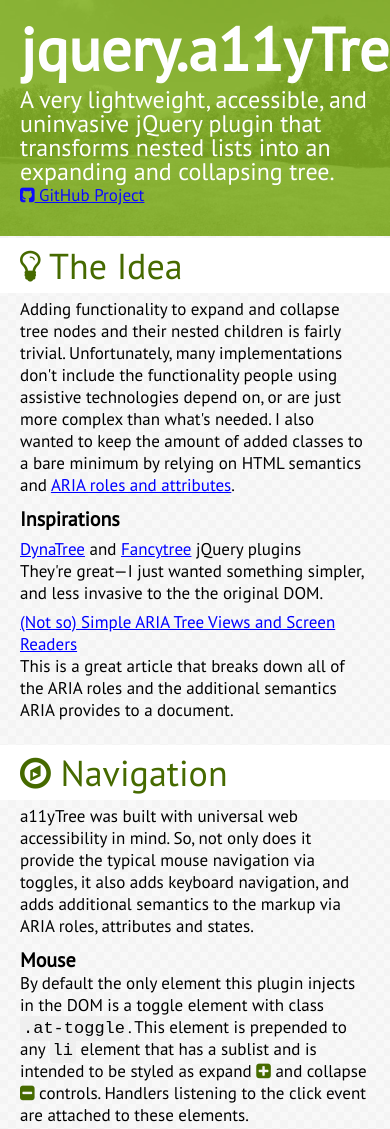
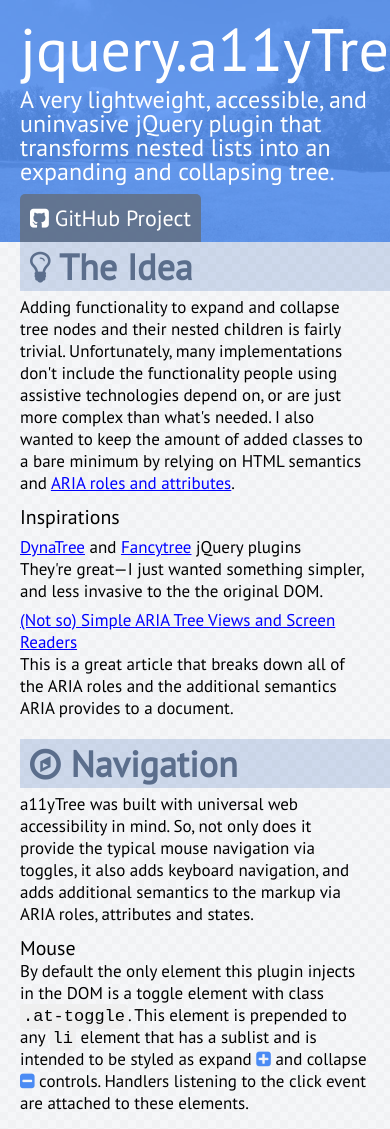
Before and after one commit to longmatthewh/longmatthewh.github.io, a website: page a11yTree/index.html in a window 390 px wide. Shown: the top 1129 px of the page. Drawn offline with nearby package versions, Linux system fonts and the light colour scheme.

Commit message:
new theme

```diff
--- a/a11yTree/index.html
+++ b/a11yTree/index.html
@@ -5,7 +5,7 @@
         <meta http-equiv="X-UA-Compatible" content="IE=edge">
         <title>a11yTree jQuery tree plugin</title>
         <meta name="viewport" content="width=device-width, initial-scale=1">
-        <link href='http://fonts.googleapis.com/css?family=PT+Sans' rel='stylesheet' type='text/css'>
+        <link href='http://fonts.googleapis.com/css?family=PT+Sans|PT+Sans+Narrow' rel='stylesheet' type='text/css'>
         <link href="../font-awesome/css/font-awesome.min.css" rel="stylesheet">
         <link href="../css/a11yTree.min.css" rel="stylesheet">
         <script src="../js/lib/modernizr.custom.66106.js"></script>
@@ -14,7 +14,7 @@
         <header>
             <h1>jquery.a11yTree</h1>
             <p>A very lightweight, accessible, and uninvasive jQuery plugin that transforms nested lists into an expanding and collapsing tree.</p>
-            <a href="https://github.com/longmatthewh/jquery-a11ytree"><i class="fa fa-github-square"></i> GitHub Project</a>
+            <a href="https://github.com/longmatthewh/jquery-a11ytree" class="proj-repo-link"><i class="fa fa-github-square"></i> GitHub Project</a>
         </header>
         <main>
             <section>
--- a/css/a11yTree.less
+++ b/css/a11yTree.less
@@ -1,8 +1,10 @@
 @import url(mixins.less);
 
-body, header, h1, h2, h3, p, dl, dt, dd, pre, code {
+body, header, main, h1, h2, h3, p, dl, dt, dd, pre, code {
     margin:0;
     padding: 0;
+    font-weight:normal;
+
 }
 
 body {
@@ -12,10 +14,10 @@
 }
 
 body > header {
-    background-color: #7eb116;
+    background-color: #4D8DF6;
     color: #fff;
     .opacity(.95);
-    padding: 10px 120px 30px;
+    padding: 10px 120px 0;
     position: relative;
 }
 
@@ -31,10 +33,6 @@
     right: 0;
     top: 0;
     z-index: -1;
-}
-
-li:focus {
-  color:red;
 }
 
 a {
@@ -57,16 +55,34 @@
 
 h2 {
     font-size: 36px;
-    font-weight: normal;
-    margin:10px -20px 5px -20px;
-    padding: 4px 20px;
-    color:#466A00;
-    background: #fff;
-    .border-radius(10px);
+    font-style:"PT Sans Narrow";
+    margin-bottom:5px;
+    padding: 2px 10px;
+    color:#5B6E8C;
+    background-color: rgba(45,97,182,.20);
+    font-weight:bold;
+    .border-radiuses(0, 5px, 5px, 0);
 }
 
 h3 {
     margin-top: 10px;
+}
+
+a.proj-repo-link {
+  background:#5B6E8C;
+  color:#fff;
+  font-size:22px;
+  padding: 10px;
+  text-decoration: none;
+  margin-top:10px;
+  display: inline-block;
+  .border-radiuses(5px, 0, 0, 5px);
+  outline:none;
+}
+
+a.proj-repo-link:hover, a.proj-repo-link:focus {
+  background:#697D9C;
+
 }
 
 ul {
@@ -84,9 +100,17 @@
     .border-radius(4px);
 }
 
+main {
+  background-color:rgba(77,141,246,.015);
+}
+
 main > section {
-    padding: 2px 120px;
-    margin-bottom: 10px;
+    padding: 0 120px;
+    margin-top: 20px;
+}
+
+main > section:nth-child(1) {
+    margin-top:0;
 }
 
 #config-options section {
@@ -103,7 +127,7 @@
 }
 
 #keyboard-nav-description dt {
-  background: #466A00;
+  background: #4B8BF4;
   color:#fff;
   display: inline-block;
   margin-top: 7px;
@@ -136,7 +160,7 @@
 }
 
 .font-awesome-tree .at-toggle, .fa-plus-square, .fa-minus-square {
-    color:#466A00;
+    color:#4B8BF4;
 }
 
 .font-awesome-tree .at-toggle {
@@ -165,8 +189,8 @@
 .font-awesome-tree li[aria-selected="true"] {
     border:none;
     outline:none;
-    color:#466A00;
-    border-left:solid 1px #466A00;
+    color:#5B6E8C;
+    border-left:solid 1px #5B6E8C;
 }
 
 li[aria-expanded="false"] > ul {
@@ -190,16 +214,23 @@
         padding-right:20px;
     }
 
-    main > section:first-child h2 {
-        margin-top:0;
-    }
-
     section {
         padding-top:0;
     }
 
+  a.proj-repo-link {
+    margin-left:0px;
+
+  }
+
     h2 {
       .border-radius(0);
+      padding-top:1px;
+      padding-bottom:1px;
+      margin-right:-20px;
+      padding-left:10px;
+      padding-right:30px;
+
     }
 }
 
--- a/css/mixins.less
+++ b/css/mixins.less
@@ -8,6 +8,28 @@
   background-clip:         padding-box;
 }
 
+.border-radiuses (@topright: 0, @bottomright: 0, @bottomleft: 0, @topleft: 0) {
+  -webkit-border-top-right-radius:    @topright;
+  -webkit-border-bottom-right-radius: @bottomright;
+  -webkit-border-bottom-left-radius:  @bottomleft;
+  -webkit-border-top-left-radius:     @topleft;
+
+  -moz-border-radius-topright:        @topright;
+  -moz-border-radius-bottomright:     @bottomright;
+  -moz-border-radius-bottomleft:      @bottomleft;
+  -moz-border-radius-topleft:         @topleft;
+
+  border-top-right-radius:            @topright;
+  border-bottom-right-radius:         @bottomright;
+  border-bottom-left-radius:          @bottomleft;
+  border-top-left-radius:             @topleft;
+
+  -moz-background-clip:    padding;
+  -webkit-background-clip: padding-box;
+  background-clip:         padding-box;
+}
+
+
 .opacity (@opacity) {
   -webkit-opacity: 	@opacity;
   -moz-opacity: @opacity;
```
Also changed, not shown: css/a11yTree.min.css.
